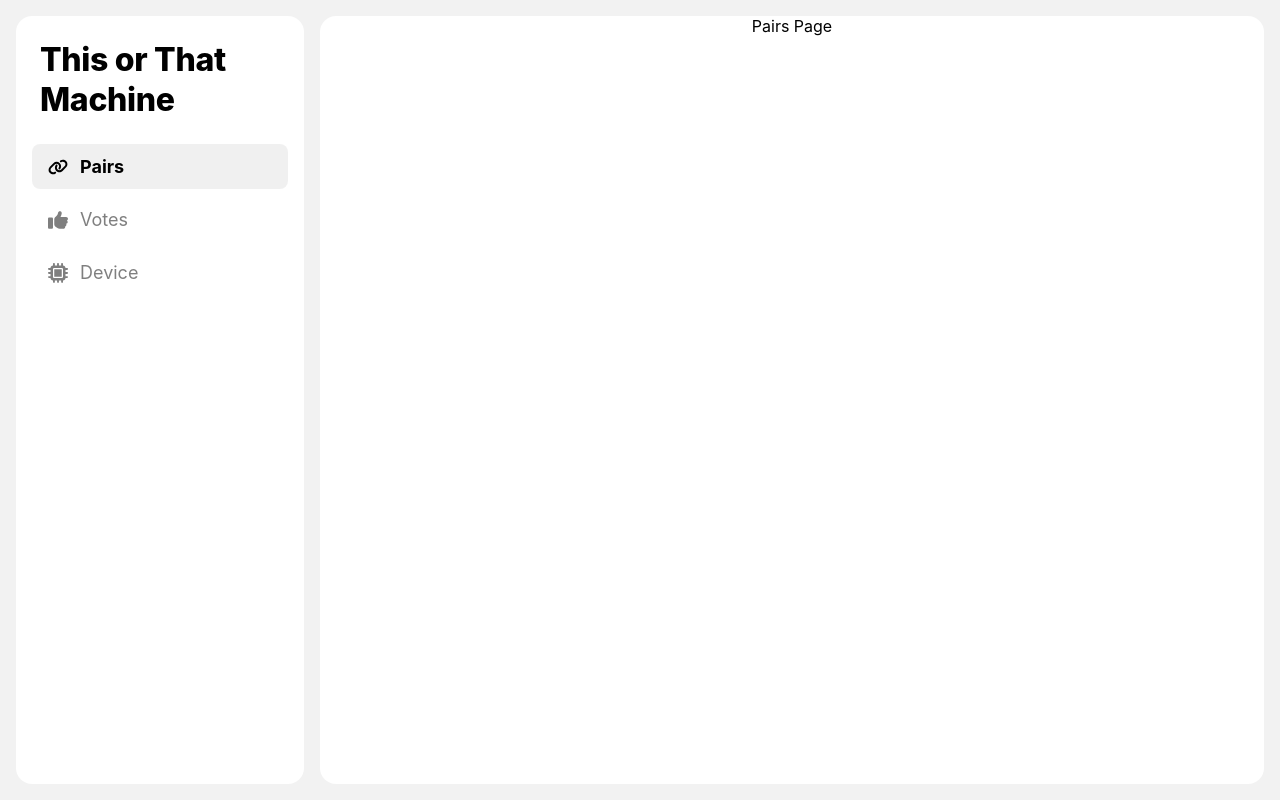
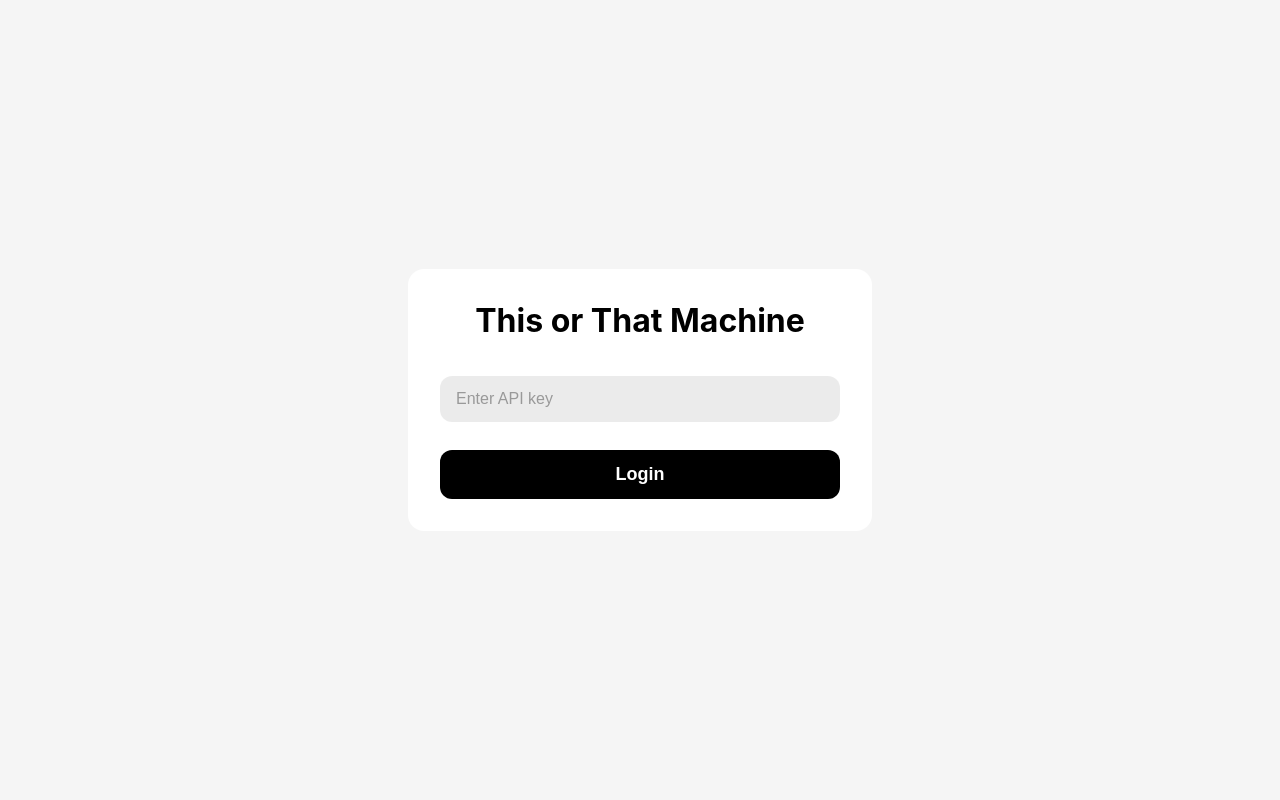
Before and after one commit to leomancini/this-or-that-machine-admin, a React (Create React App) app: page / in a window 1280 px wide. Before the commit this address led to /pairs. Built offline with nearby package versions, Linux system fonts and the light colour scheme.

Commit message:
Adding authentication

```diff
--- a/src/App.js
+++ b/src/App.js
@@ -1,4 +1,4 @@
-import React from "react";
+import React, { useState, useEffect } from "react";
 import "./fontAwesome"; // Import Font Awesome configuration
 import {
   BrowserRouter as Router,
@@ -11,19 +11,61 @@ import Navbar from "./components/Navbar";
 import Pairs from "./pages/Pairs";
 import Votes from "./pages/Votes";
 import Device from "./pages/Device";
+import Login from "./pages/Login";
 
-const Container = styled.div`
+const AppContainer = styled.div`
   display: flex;
+  min-height: 100vh;
+  background-color: #f5f5f5;
   flex-direction: row;
   gap: 1rem;
-  width: 100vw;
-  height: calc(100vh - 4rem);
 `;
 
 function App() {
+  const [isAuthenticated, setIsAuthenticated] = useState(false);
+  const [isLoading, setIsLoading] = useState(true);
+
+  useEffect(() => {
+    const checkAuth = async () => {
+      const storedApiKey = localStorage.getItem("apiKey");
+      if (!storedApiKey) {
+        setIsAuthenticated(false);
+        setIsLoading(false);
+        return;
+      }
+
+      try {
+        const response = await fetch(
+          `${process.env.REACT_APP_API_URL}/validate-api-key?key=${storedApiKey}`
+        );
+        const data = await response.json();
+        setIsAuthenticated(data.valid);
+      } catch (err) {
+        setIsAuthenticated(false);
+        localStorage.removeItem("apiKey");
+      } finally {
+        setIsLoading(false);
+      }
+    };
+
+    checkAuth();
+  }, []);
+
+  const handleLogin = () => {
+    setIsAuthenticated(true);
+  };
+
+  if (isLoading) {
+    return <div>Loading...</div>;
+  }
+
+  if (!isAuthenticated) {
+    return <Login onLogin={handleLogin} />;
+  }
+
   return (
     <Router>
-      <Container>
+      <AppContainer>
         <Navbar />
         <Routes>
           <Route path="/" element={<Navigate to="/pairs" replace />} />
@@ -31,7 +73,7 @@ function App() {
           <Route path="/votes" element={<Votes />} />
           <Route path="/device" element={<Device />} />
         </Routes>
-      </Container>
+      </AppContainer>
     </Router>
   );
 }
--- /dev/null
+++ b/src/components/Button.js
@@ -0,0 +1,59 @@
+import React from "react";
+import styled from "styled-components";
+
+const StyledButton = styled.button`
+  width: ${(props) => (props.fullWidth ? "100%" : "auto")};
+  padding: 0.875rem 1rem;
+  background-color: ${(props) => {
+    if (props.variant === "secondary") return "#6c757d";
+    if (props.variant === "danger") return "#dc3545";
+    if (props.variant === "primary") return "#007bff";
+    return "#000000";
+  }};
+  color: white;
+  border: none;
+  border-radius: 0.75rem;
+  font-size: 1.125rem;
+  font-weight: 600;
+  cursor: pointer;
+  transition: background-color 0.2s;
+  display: inline-flex;
+  align-items: center;
+  justify-content: center;
+  gap: 0.5rem;
+
+  &:hover {
+    background-color: ${(props) => {
+      if (props.variant === "secondary") return "#5a6268";
+      if (props.variant === "danger") return "#c82333";
+      if (props.variant === "primary") return "#0056b3";
+      return "#333333";
+    }};
+  }
+
+  &:disabled {
+    background-color: #ccc;
+    cursor: not-allowed;
+  }
+`;
+
+const Button = ({
+  children,
+  variant = "default",
+  fullWidth = false,
+  isLoading = false,
+  ...props
+}) => {
+  return (
+    <StyledButton
+      variant={variant}
+      fullWidth={fullWidth}
+      disabled={isLoading || props.disabled}
+      {...props}
+    >
+      {isLoading ? "Loading..." : children}
+    </StyledButton>
+  );
+};
+
+export default Button;
--- a/src/components/Navbar.js
+++ b/src/components/Navbar.js
@@ -14,7 +14,7 @@ const Nav = styled.nav`
   margin: 1rem 0 1rem 1rem;
   padding: 1rem;
   z-index: 1000;
-  height: 100%;
+  height: calc(100vh - 4rem);
   width: 16rem;
 `;
 
--- /dev/null
+++ b/src/components/TextField.js
@@ -0,0 +1,58 @@
+import React from "react";
+import styled from "styled-components";
+
+const InputContainer = styled.div`
+  margin-bottom: 1rem;
+  width: ${(props) => (props.fullWidth ? "100%" : "auto")};
+`;
+
+const Label = styled.label`
+  display: block;
+  margin-bottom: 0.5rem;
+  font-size: 0.875rem;
+  color: #333;
+`;
+
+const StyledInput = styled.input`
+  width: calc(100% - 2rem);
+  padding: 0.875rem 1rem;
+  border-radius: 0.75rem;
+  border: none;
+  font-size: 1rem;
+  transition: all 0.2s;
+  background-color: rgba(0, 0, 0, 0.05);
+  color: #333;
+  outline: none;
+
+  &:focus {
+    background-color: rgba(0, 0, 0, 0.08);
+  }
+
+  &:disabled {
+    background-color: rgba(0, 0, 0, 0.05);
+    cursor: not-allowed;
+  }
+
+  &::placeholder {
+    color: #999;
+  }
+`;
+
+const ErrorText = styled.span`
+  display: block;
+  margin-top: 0.5rem;
+  color: #333;
+  font-size: 0.875rem;
+`;
+
+const TextField = ({ label, error, fullWidth = false, ...props }) => {
+  return (
+    <InputContainer fullWidth={fullWidth}>
+      {label && <Label>{label}</Label>}
+      <StyledInput data-1p-ignore {...props} />
+      {error && <ErrorText>{error}</ErrorText>}
+    </InputContainer>
+  );
+};
+
+export default TextField;
--- /dev/null
+++ b/src/pages/Login.js
@@ -0,0 +1,90 @@
+import React, { useState } from "react";
+import styled from "styled-components";
+import Button from "../components/Button";
+import TextField from "../components/TextField";
+
+const LoginContainer = styled.div`
+  display: flex;
+  flex-direction: column;
+  align-items: center;
+  justify-content: center;
+  height: 100vh;
+  background-color: #f5f5f5;
+`;
+
+const LoginForm = styled.form`
+  background: white;
+  padding: 2rem;
+  border-radius: 1rem;
+  width: 100%;
+  max-width: 400px;
+  display: flex;
+  flex-direction: column;
+  align-items: center;
+  gap: 0.75rem;
+`;
+
+const Title = styled.h1`
+  margin: 0 0 1.5rem 0;
+  text-align: center;
+`;
+
+const ErrorMessage = styled.p`
+  color: #dc3545;
+  margin-top: 1rem;
+  text-align: center;
+`;
+
+const Login = ({ onLogin }) => {
+  const [apiKey, setApiKey] = useState("");
+  const [error, setError] = useState("");
+  const [isLoading, setIsLoading] = useState(false);
+
+  const handleSubmit = async (e) => {
+    e.preventDefault();
+    setIsLoading(true);
+    setError("");
+
+    try {
+      const response = await fetch(
+        `${process.env.REACT_APP_API_URL}/validate-api-key?key=${apiKey}`
+      );
+      const data = await response.json();
+
+      if (data.valid) {
+        localStorage.setItem("apiKey", apiKey);
+        onLogin();
+      } else {
+        setError(data.message || "Invalid API key");
+      }
+    } catch (err) {
+      setError("Sorry, something went wrong. Please try again.");
+    } finally {
+      setIsLoading(false);
+    }
+  };
+
+  return (
+    <LoginContainer>
+      <LoginForm onSubmit={handleSubmit}>
+        <Title>This or That Machine</Title>
+        <TextField
+          type="password"
+          value={apiKey}
+          onChange={(e) => setApiKey(e.target.value)}
+          placeholder="Enter API key"
+          required
+          disabled={isLoading}
+          fullWidth
+          autoFocus
+        />
+        <Button type="submit" fullWidth isLoading={isLoading}>
+          {isLoading ? "Logging in..." : "Login"}
+        </Button>
+        {error && <ErrorMessage>{error}</ErrorMessage>}
+      </LoginForm>
+    </LoginContainer>
+  );
+};
+
+export default Login;
```
Also changed, not shown: 2 other files (tests, documents, lock files or other folders).
